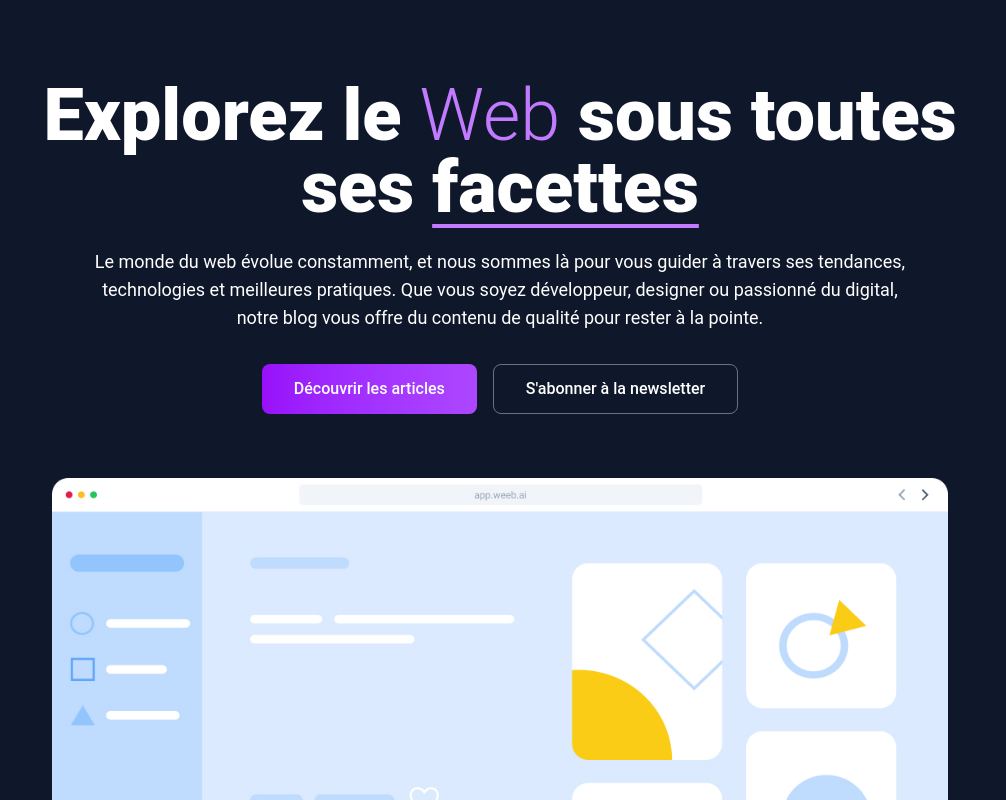
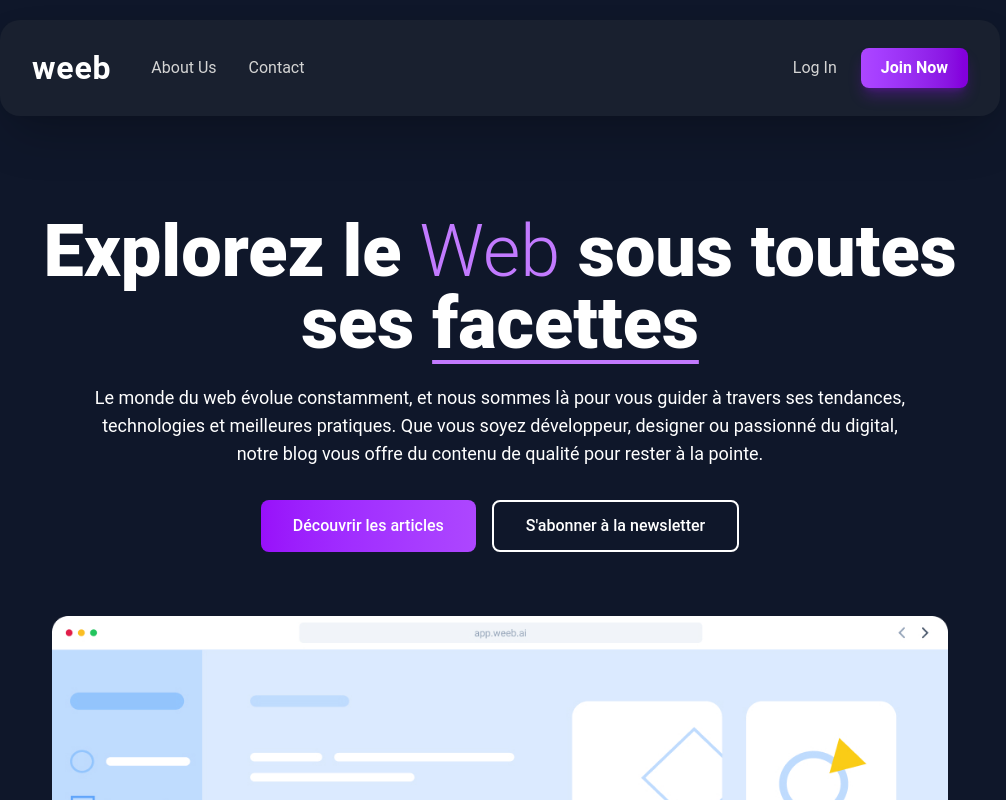
Before and after one commit to sylvqinz/weeb_sylvain_zanini, a React (Vite) app: page / in a window 1280 px wide. Shown: the top 800 px of the page, without its empty margins (140-1146 px from the left). Built offline with nearby package versions, Linux system fonts and the light colour scheme.

Commit message:
header integration

```diff
--- a/src/App.jsx
+++ b/src/App.jsx
@@ -1,16 +1,18 @@
 import React from "react";
 import { Routes, Route } from "react-router-dom";
 import Home from "./pages/Home";
-import Home2 from "./pages/Home2";
-import Home3 from "./pages/home3";
+import Header from "./components/Header";
 
 function App() {
   return (
-    <Routes>
-      <Route path="/" element={<Home />} />
-      <Route path="/home2" element={<Home2 />} />
-      <Route path="/home3" element={<Home3 />} />
-    </Routes>
+    <div className="min-h-screen bg-[#0f172a] text-white">
+      <Header />
+      <main className="pt-[136px]">
+        <Routes>
+          <Route path="/" element={<Home />} />
+        </Routes>
+      </main>
+    </div>
   );
 }
 
--- /dev/null
+++ b/src/components/Header.jsx
@@ -0,0 +1,79 @@
+import { useEffect, useState } from "react";
+import { Link } from "react-router-dom";
+
+export default function Header() {
+  const [hidden, setHidden] = useState(false);
+  const [lastScroll, setLastScroll] = useState(0);
+
+  useEffect(() => {
+    const handleScroll = () => {
+      const currentScroll = window.scrollY;
+
+      if (currentScroll > lastScroll && currentScroll > 100) {
+        // on descend → cache le header
+        setHidden(true);
+      } else {
+        // on remonte → montre le header
+        setHidden(false);
+      }
+
+      setLastScroll(currentScroll);
+    };
+
+    window.addEventListener("scroll", handleScroll);
+
+    return () => window.removeEventListener("scroll", handleScroll);
+  }, [lastScroll]);
+
+  return (
+    <header
+      className={`fixed w-full flex justify-center pt-5 z-50 transition-transform duration-450 ${
+        hidden ? "-translate-y-full" : "translate-y-0"
+      }`}
+    >
+      <nav
+        className="relative flex items-center justify-between h-[96px] w-[1000px] max-w-6xl px-8 py-4 rounded-[20px]
+          bg-[#19202f]"
+        style={{
+          boxShadow: "0px 0px 15px 0px #00000012, 0px 25px 50px -12px #00000040",
+        }}
+      >
+        {/* Left */}
+        <div className="flex items-center gap-10">
+          <Link to="/" className="text-[32px] font-bold tracking-wide">weeb</Link>
+
+          <ul className="hidden md:flex items-center gap-8 text-[16px] text-neutral-300">
+            <li>
+              <Link to="/about" className="hover:text-white transition">
+                About Us
+              </Link>
+            </li>
+            <li>
+              <Link to="/contact" className="hover:text-white transition">
+                Contact
+              </Link>
+            </li>
+          </ul>
+        </div>
+
+        {/* Right */}
+        <div className="flex items-center gap-6">
+          <Link to="/login" className="text-[16px] text-neutral-300 hover:text-white transition">
+            Log In
+          </Link>
+
+          <Link
+            to="/signup"
+            className="px-5 py-2 rounded-[8px] text-[16px] font-semibold text-white
+              bg-gradient-to-r from-purple-500 to-purple-700
+              hover:from-purple-400 hover:to-purple-600
+              shadow-lg shadow-purple-600/30
+              transition inline-flex items-center justify-center"
+          >
+            Join Now
+          </Link>
+        </div>
+      </nav>
+    </header>
+  );
+}
--- a/src/index.css
+++ b/src/index.css
@@ -3,7 +3,3 @@
 @theme {
   --font-sans: "roboto", sans-serif;
 }
-
-body {
-  color: white;
-}
--- a/src/main.jsx
+++ b/src/main.jsx
@@ -2,7 +2,7 @@ import React from "react";
 import ReactDOM from "react-dom/client";
 import { BrowserRouter } from "react-router-dom";
 import App from "./App";
-import "./index.css"; // <- essentiel pour Tailwind
+import "./index.css";
 
 ReactDOM.createRoot(document.getElementById("root")).render(
   <React.StrictMode>
--- a/src/pages/Home.jsx
+++ b/src/pages/Home.jsx
@@ -2,7 +2,7 @@ import React from "react";
 
 export default function Home() {
   return (
-    <div className="min-h-screen bg-[#0F172A]  ">
+    <>
       <section className="px-8 py-20 max-w-6xl mx-auto text-center">
         <h1 className="text-5xl md:text-[72px] font-extrabold mb-6">
           Explorez le <span className="text-purple-400 font-light">Web</span> sous toutes
@@ -15,10 +15,10 @@ export default function Home() {
           blog vous offre du contenu de qualité pour rester à la pointe.
         </p>
         <div className="flex flex-wrap gap-4 justify-center">
-          <button className="bg-gradient-to-r from-purple-600 to-purple-500 px-8 py-3 rounded-lg font-medium hover:from-purple-500 hover:to-purple-400 transition">
+          <button className="bg-gradient-to-r from-purple-600 to-purple-500 px-8 py-3 rounded-[8px] font-medium hover:from-purple-500 hover:to-purple-400 transition">
             Découvrir les articles
           </button>
-          <button className="border border-gray-500 px-8 py-3 rounded-lg font-medium hover:border-gray-400 hover:bg-slate-800 transition">
+          <button className="border-[2px] border-white px-8 py-3 rounded-[8px] font-medium hover:border-gray-400 hover:bg-slate-800 transition">
             S'abonner à la newsletter
           </button>
         </div>
@@ -113,6 +113,6 @@ export default function Home() {
           </div>
         </div>
       </section>
-    </div>
+    </>
   );
 }
--- /dev/null
+++ b/src/pages/NotFound.jsx
@@ -0,0 +1,15 @@
+// src/pages/NotFound.jsx
+import { Link } from 'react-router-dom';
+import './NotFound.css';
+
+function NotFound() {
+  return (
+    <div className="not-found">
+      <h1>404</h1>
+      <p>Page non trouvée</p>
+      <Link to="/" className="btn">Retour à l'accueil</Link>
+    </div>
+  );
+}
+
+export default NotFound;
```
Also changed, not shown: src/pages/Desktop.jpg (added).
